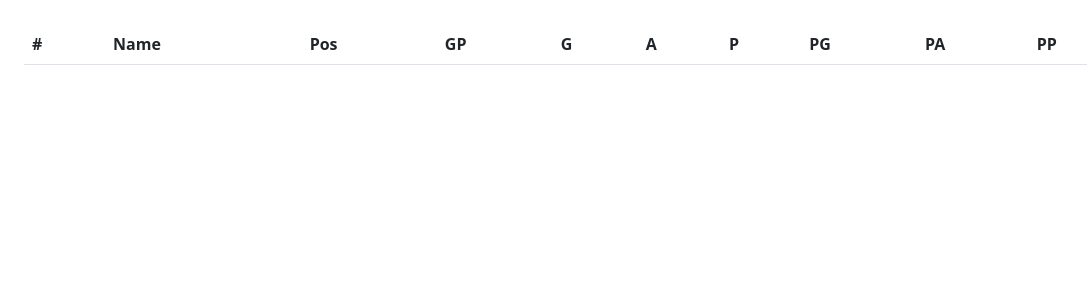
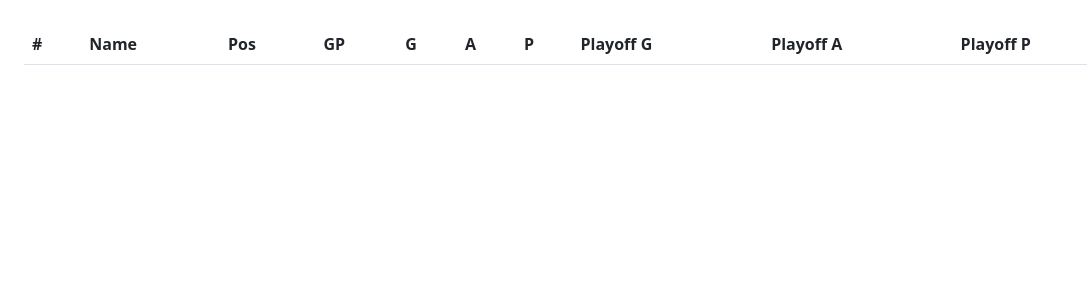
Before and after one commit to CalvinAtApex/Hockey-Stats, a Flask app: page / in a window 1280 px wide. Shown: the part 24-324 px from the top of the page, without its empty margins (58-1145 px from the left). Run offline with Flask 3, Linux system fonts and the light colour scheme; data that the repository does not hold is empty; some libraries are stand-ins or nearby versions.

Commit message:
Update index.html

```diff
--- a/templates/index.html
+++ b/templates/index.html
@@ -27,9 +27,9 @@
           <th>G</th>
           <th>A</th>
           <th>P</th>
-          <th>PG</th>
-          <th>PA</th>
-          <th>PP</th>
+          <th>Playoff G</th>
+          <th>Playoff A</th>
+          <th>Playoff P</th>
         </tr>
       </thead>
       <tbody id="stats-body"></tbody>
```
